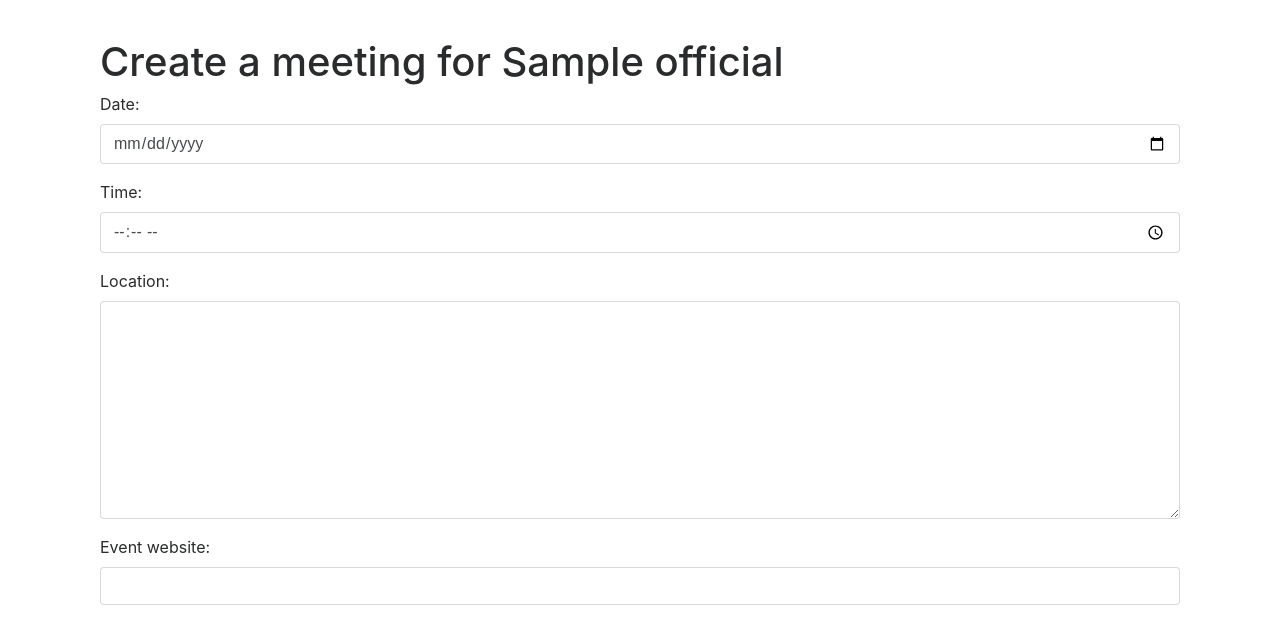
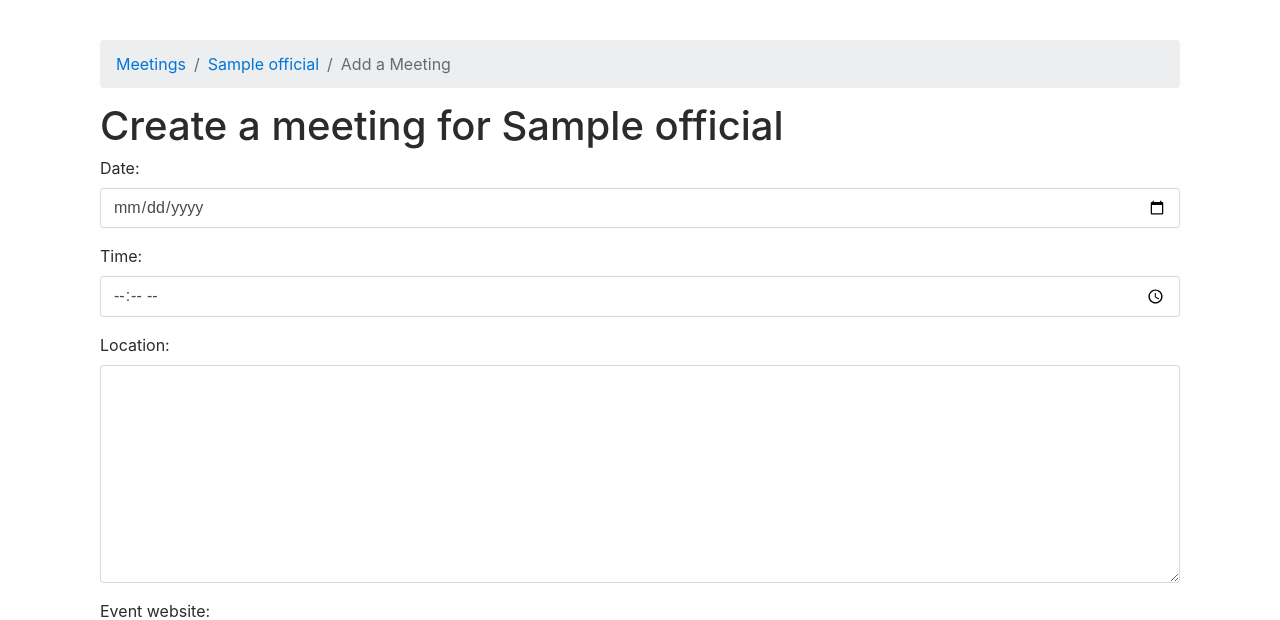
Before and after one commit to ghing/publicmeetings, a Django app: a page that uses publicmeetings/templates/meetings/meeting_form.html in a window 1280 px wide. Shown: the top 620 px of the page. Run offline with Django 3.2, Linux system fonts and the light colour scheme; a user stored in the database is signed in; tables that the repository leaves empty hold one stand-in row (values such as "Sample post"); parts of the project's set-up code (start-up, migrations or seed data) failed here and were passed over; some libraries are stand-ins or nearby versions.

Commit message:
Add breadcrumbs
Closes #8
https://github.com/ghing/publicmeetings/issues/8

```diff
--- a/publicmeetings/templates/meetings/meeting_form.html
+++ b/publicmeetings/templates/meetings/meeting_form.html
@@ -5,6 +5,12 @@
 
 {% block content %}
 <div class="container container--main">
+    <ol class="breadcrumb">
+        <li class="breadcrumb-item"><a href="{% url 'index' %}">{% trans "Meetings" %}</a></li>
+        <li class="breadcrumb-item active"><a href="{% url 'official-detail' pk=official.pk slug=official.name|slugify %}">{{ official.name }}</a></li>
+        <li class="breadcrumb-item active">{% trans "Add a Meeting" %}</li>
+    </ol>
+
     <h1>{% blocktrans %}Create a meeting for {{ official }}{% endblocktrans %}</h1>
 
     <form action="" method="post">{% csrf_token %}
--- a/publicmeetings/templates/meetings/official_detail.html
+++ b/publicmeetings/templates/meetings/official_detail.html
@@ -5,6 +5,11 @@
 
 {% block content %}
 <div class="container container--main">
+    <ol class="breadcrumb">
+        <li class="breadcrumb-item"><a href="{% url 'index' %}">{% trans "Meetings" %}</a></li>
+        <li class="breadcrumb-item active">{{ official.name }}</li>
+    </ol>
+
     <h1>
         <div>{{ official.name }}</div>
         <div>{{ official.office.name }}</div>
--- a/publicmeetings/templates/meetings/official_list.html
+++ b/publicmeetings/templates/meetings/official_list.html
@@ -5,6 +5,10 @@
 
 {% block content %}
 <div class="container container--main">
+    <ol class="breadcrumb">
+        <li class="breadcrumb-item active">{% trans "Meetings" %}</li>
+    </ol>
+
     <table class="table">
         <thead>
             <tr>
```
